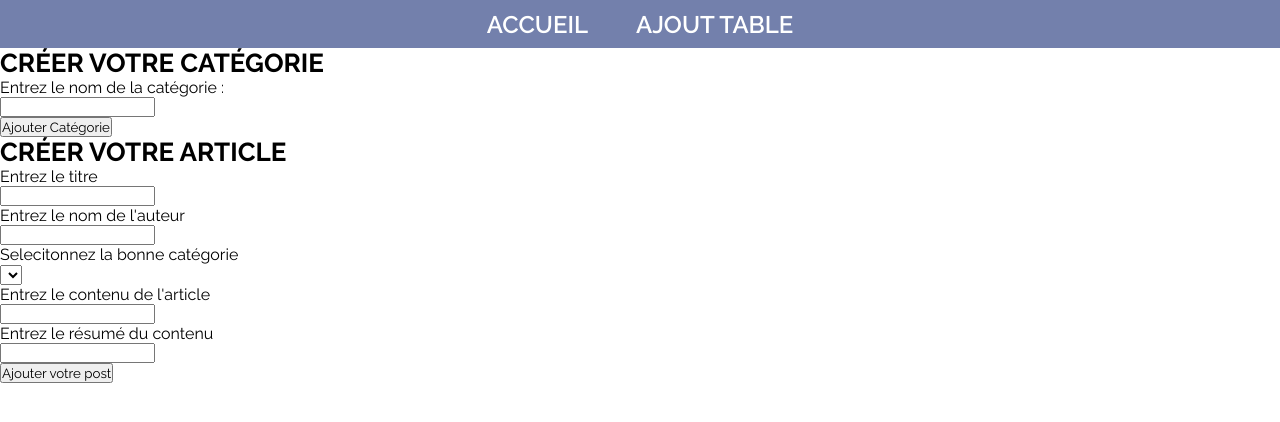
After one commit to Sakki200/PHP-POO_TP, a PHP site: template Views/add.php in a window 1280 px wide. The commit adds this page. Shown: the top 422 px of the page. Run offline with PHP 8.4, Linux system fonts and the light colour scheme; the template is opened without the code that fills it, so the values that code supplies are empty.

Commit message:
post done

```diff
--- a/Assets/style.css
+++ b/Assets/style.css
@@ -17,12 +17,16 @@ body {
     display: flex;
     justify-content: center;
     align-items: center;
+    & ul {
+      display: flex;
+      gap: 4.8rem;
       & li {
         font-size: 2.4rem;
         font-weight: 600;
         &:hover {
           cursor: pointer;
           font-weight: 700;
+        }
       }
     }
   }
--- /dev/null
+++ b/Views/add.php
@@ -0,0 +1,35 @@
+<?php
+
+$categories = $article->getAllCategories()
+?>
+
+<main class="addTable">
+    <h2>CRÉER VOTRE CATÉGORIE</h2>
+    <form method="POST">
+        <label for="textCate">Entrez le nom de la catégorie :</label><br>
+        <input type="text" name="textCate" value="<?= htmlspecialchars($_POST['textCate'] ?? '') ?>"><br>
+        <button type="submit">Ajouter Catégorie</button>
+    </form>
+    <h2>CRÉER VOTRE ARTICLE</h2>
+    <form method="POST">
+        <label for="postTitle">Entrez le titre</label><br>
+        <input type="text" name="postTitle" value="<?= htmlspecialchars($_POST['postTitle'] ?? '') ?>"><br>
+        <label for="postAuthor">Entrez le nom de l'auteur</label><br>
+        <input type="text" name="postAuthor" value="<?= htmlspecialchars($_POST['postAuthor'] ?? '') ?>"><br>
+        <label for="textAuthor">Selecitonnez la bonne catégorie</label><br>
+        <select name="postCate" id="postCate" value="<?= htmlspecialchars($_POST['postCate'] ?? '') ?>">
+            <?php
+            if (isset($categories)) {
+                foreach ($categories as $categorie) {
+                    echo '<option value="' . $categorie['id'] . '">' . $categorie['name'] . '</option>';
+                }
+            }
+            ?>
+        </select><br>
+        <label for="postContent">Entrez le contenu de l'article</label><br>
+        <input type="text" name="postContent" value="<?= htmlspecialchars($_POST['postContent'] ?? '') ?>"><br>
+        <label for="postResume">Entrez le résumé du contenu</label><br>
+        <input type="text" name="postResume" value="<?= htmlspecialchars($_POST['postResume'] ?? '') ?>"><br>
+        <button type="submit">Ajouter votre post</button>
+    </form>
+</main>
--- a/inc/header.php
+++ b/inc/header.php
@@ -16,6 +16,7 @@
         <nav>
             <ul>
                 <li><a href="index.php">ACCUEIL</a></li>
+                <li><a href="index.php?pg=add">AJOUT TABLE</a></li>
             </ul>
         </nav>
     </header>
```
Also changed, not shown: Models/Article.class.php (+9 -0 lines), Models/Table.class.php (added, +25 -0 lines), blog.sql (+3 -20 lines), index.php (+23 -4 lines). Lines whose indentation alone changed are shown as unchanged.
